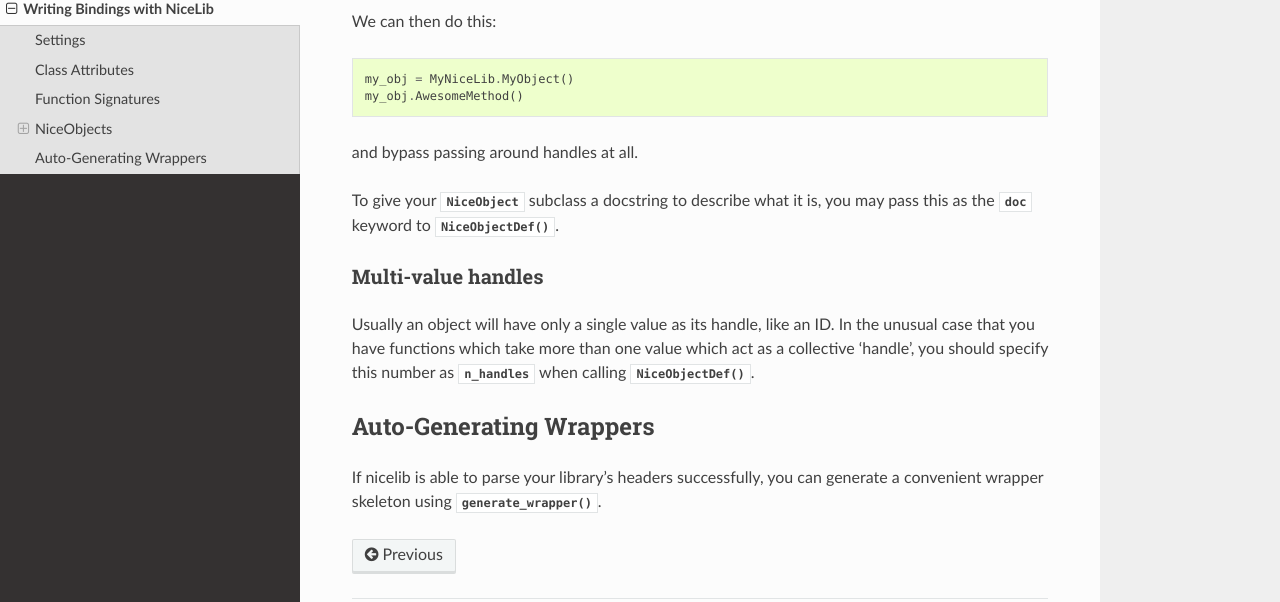
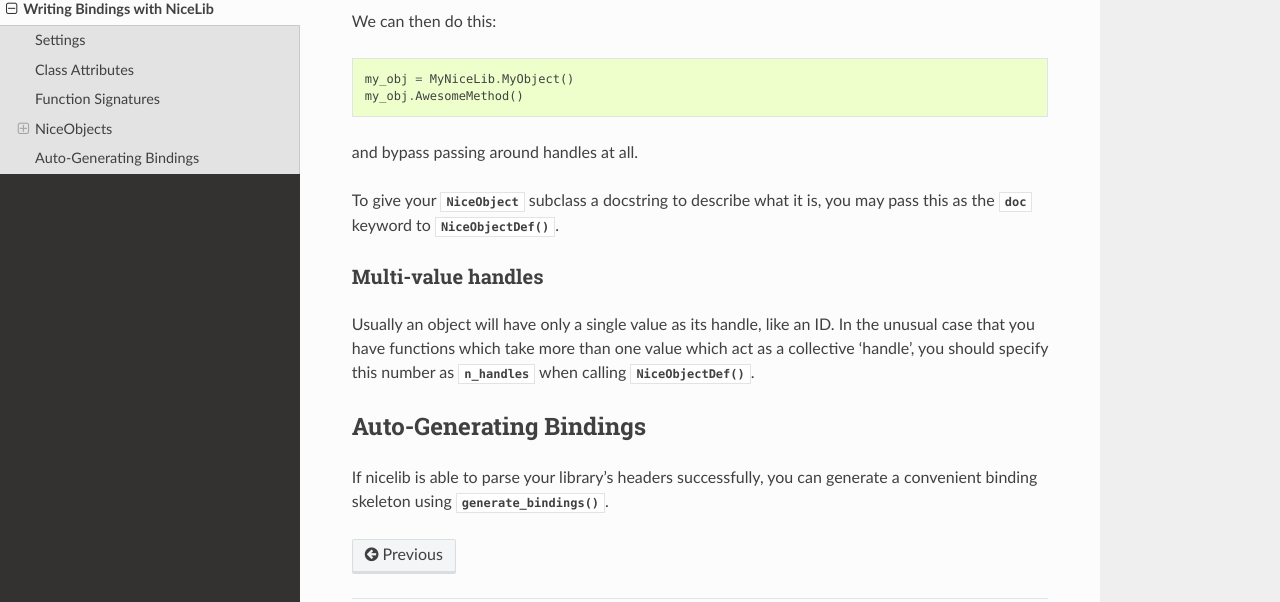
Before and after one commit to mabuchilab/NiceLib, a Sphinx documentation site: the page built from docs/wrapping.rst, in a window 1280 px wide and 900 px high, scrolled down 6005 px. Shown: the part 196-798 px from the top of the window. Built offline with Sphinx 7.4.7 and the Read the Docs theme 2.0.0, drawn with Linux system fonts in a browser that asks for light colours.

Commit message:
Rename `generate_wrapper` to `generate_bindings`

```diff
--- a/docs/api.rst
+++ b/docs/api.rst
@@ -13,7 +13,7 @@ These are the major NiceLib classes and functions of which you should know:
   * `NiceLib`
   * `NiceObjectDef`
   * `load_lib()`
-  * `generate_wrapper()`
+  * `generate_bindings()`
 
 
 .. _Header-API:
@@ -39,4 +39,4 @@ Wrapper API
 
 .. autofunction:: nicelib.load_lib
 
-.. autofunction:: nicelib.generate_wrapper
+.. autofunction:: nicelib.generate_bindings
--- a/docs/wrapping.rst
+++ b/docs/wrapping.rst
@@ -290,8 +290,8 @@ you have functions which take more than one value which act as a collective 'han
 specify this number as `n_handles` when calling `NiceObjectDef()`.
 
 
-Auto-Generating Wrappers
+Auto-Generating Bindings
 ------------------------
 
 If nicelib is able to parse your library's headers successfully, you can generate a convenient
-wrapper skeleton using `generate_wrapper()`.
+binding skeleton using `generate_bindings()`.
--- a/nicelib/__init__.py
+++ b/nicelib/__init__.py
@@ -103,6 +103,6 @@ def load_lib(name, pkg):
 
 from .nicelib import NiceLib, NiceObjectDef
 from .build import build_lib
-from .process import generate_wrapper
+from .process import generate_bindings
 
-__all__ = ['NiceLib', 'NiceObjectDef', 'build_lib', 'load_lib', 'generate_wrapper']
+__all__ = ['NiceLib', 'NiceObjectDef', 'build_lib', 'load_lib', 'generate_bindings']
```
Also changed, not shown: 1 other file.
